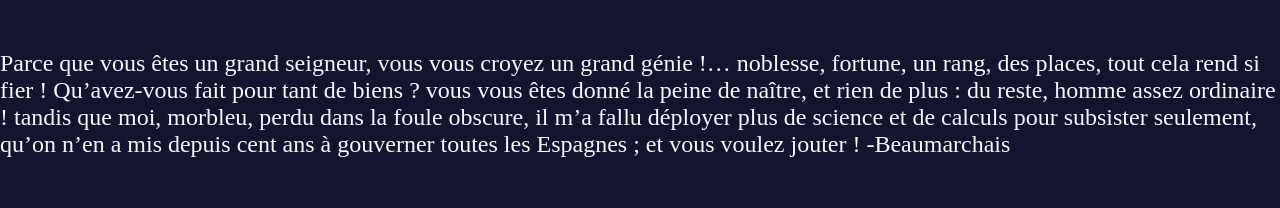
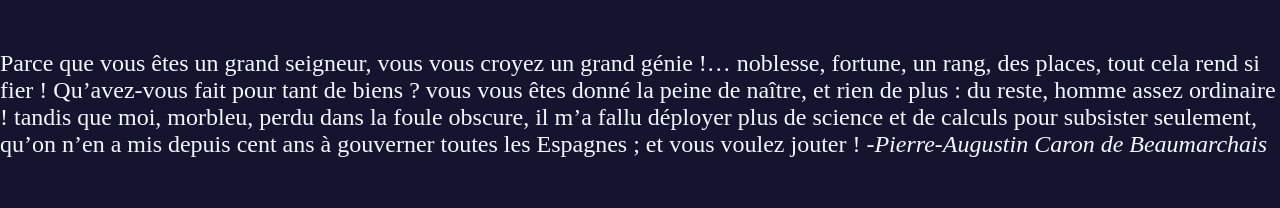
Before and after one commit to rs0579/react_profile, a React (Vite) app: page / in a window 1280 px wide. Shown: the part 287-495 px from the top of the page. Built offline with nearby package versions, Linux system fonts and the light colour scheme.

Commit message:
changed styles to the About.jsx

```diff
--- a/src/index.css
+++ b/src/index.css
@@ -48,6 +48,13 @@ main .porfolio-main {
   font-size: 1.5em;
   text-align: left;
   margin-top: 2em;
+}
+.about-div{
+  text-align: justify;
+  text-justify: inter-word;
+}
+span{
+  font-style: italic;
 }
 footer {
   background-color: var(--mainBlue);
@@ -134,7 +141,6 @@ display: flex;
   text-decoration: none;
   justify-content: space-around;
 }
-
 .header-nav{
   display: flex;
   flex-direction: row;
--- a/src/pages/About.jsx
+++ b/src/pages/About.jsx
@@ -12,7 +12,7 @@ export default function About() {
                 alt="Castellfollit de la Roca" />
 
             <section className="about-section">
-                <p className="about-text"> Parce que vous êtes un grand seigneur, vous vous croyez un grand génie !… noblesse, fortune, un rang, des places, tout cela rend si fier ! Qu’avez-vous fait pour tant de biens ? vous vous êtes donné la peine de naître, et rien de plus : du reste, homme assez ordinaire ! tandis que moi, morbleu, perdu dans la foule obscure, il m’a fallu déployer plus de science et de calculs pour subsister seulement, qu’on n’en a mis depuis cent ans à gouverner toutes les Espagnes ; et vous voulez jouter ! -Beaumarchais</p>
+                <p className="about-text"> Parce que vous êtes un grand seigneur, vous vous croyez un grand génie !… noblesse, fortune, un rang, des places, tout cela rend si fier ! Qu’avez-vous fait pour tant de biens ? vous vous êtes donné la peine de naître, et rien de plus : du reste, homme assez ordinaire ! tandis que moi, morbleu, perdu dans la foule obscure, il m’a fallu déployer plus de science et de calculs pour subsister seulement, qu’on n’en a mis depuis cent ans à gouverner toutes les Espagnes ; et vous voulez jouter ! <span>-Pierre-Augustin Caron de Beaumarchais</span></p>
             </section>
             <section className="about-section">
                 <p className="about-text">Lorem, ipsum dolor sit amet consectetur adipisicing elit. Harum voluptas corporis impedit optio accusamus doloremque quod repellat deleniti labore, incidunt officiis dicta natus aut tenetur, aliquam dolorem adipisci assumenda nisi.
```
